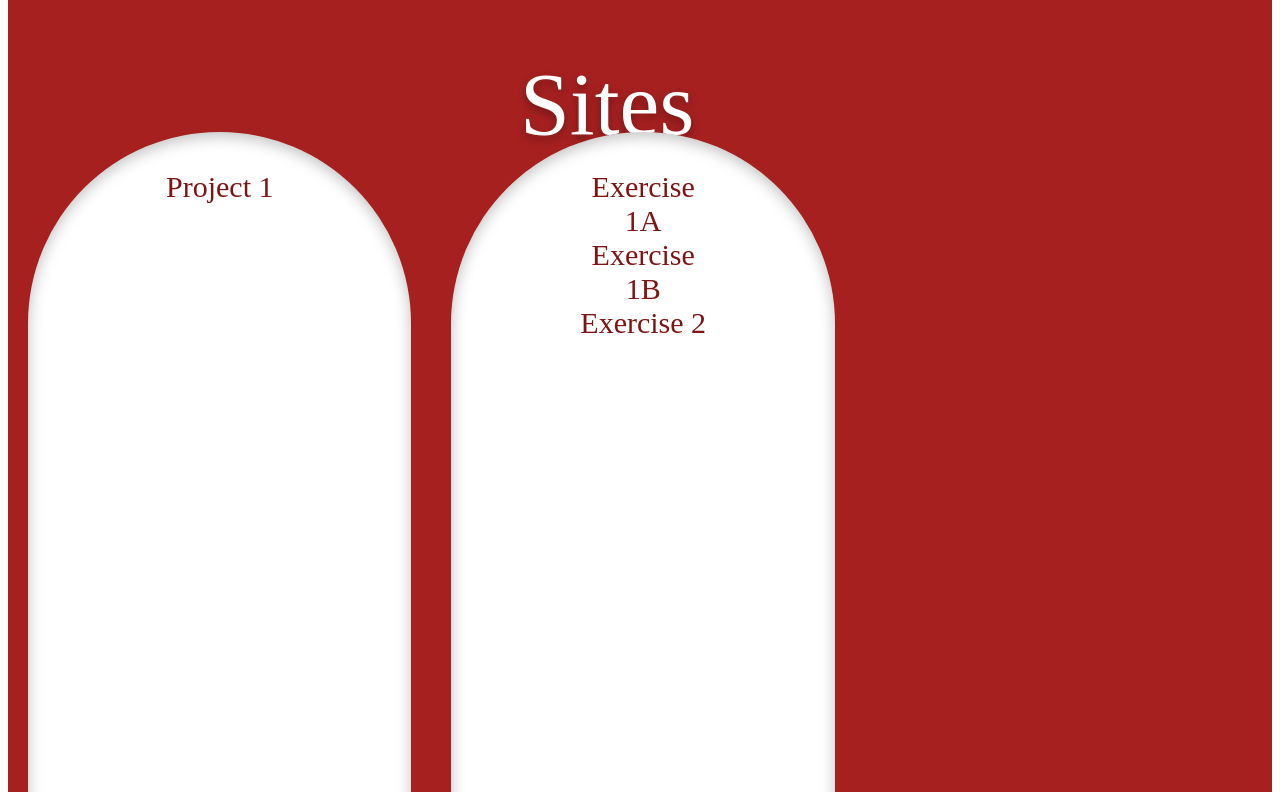
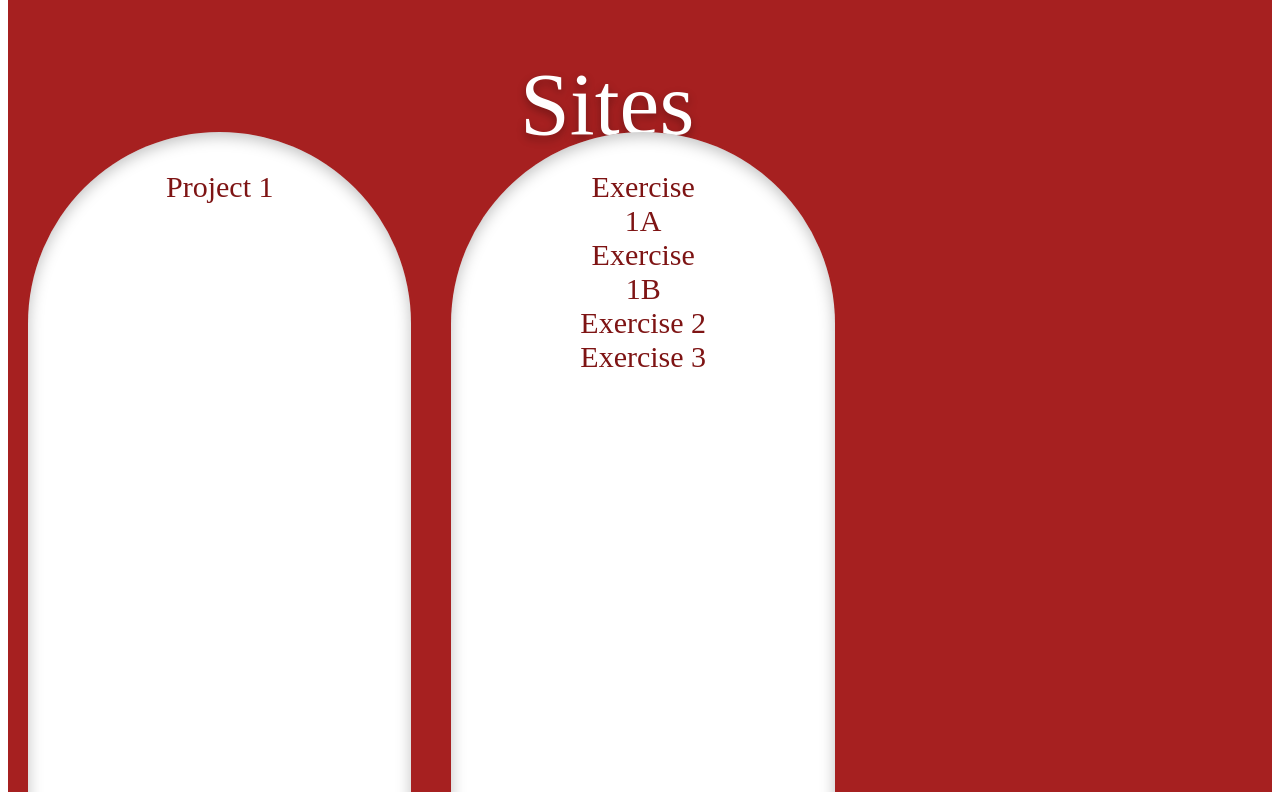
Before and after one commit to Jiaalee/interaction2, a plain HTML site: page index.html in a window 1280 px wide. Shown: the part 816-1616 px from the top of the page. Drawn offline with Linux system fonts and the light colour scheme; a web font is replaced by a local one.

Commit message:
exercise 3

```diff
--- a/index.html
+++ b/index.html
@@ -31,6 +31,7 @@
           <a href="exercise-1a /index.html">Exercise 1A</a>
           <a href="exercise-1b/index.html">Exercise 1B</a>
           <a href="exercise-2/index.html">Exercise 2</a>
+          <a href="exercise-3/index.html">Exercise 3</a>
          </div>
        </div>
       </div>
```
Also changed, not shown: style.css (line endings or trailing spaces).
